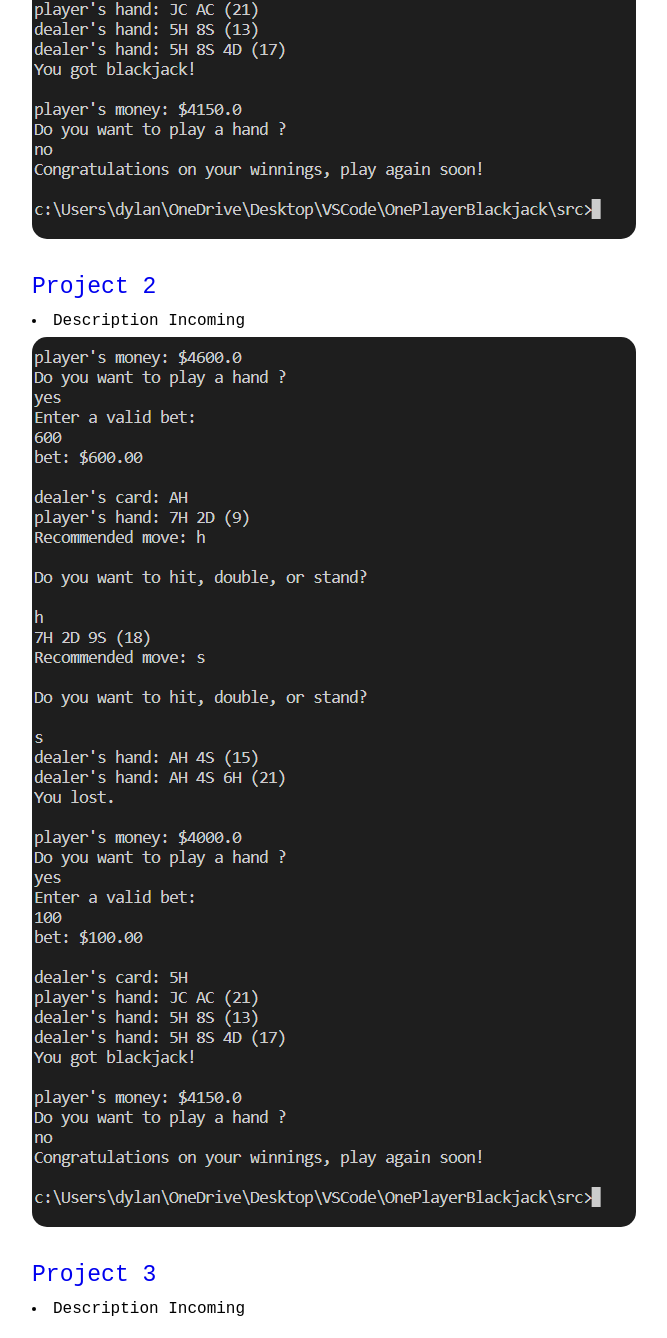
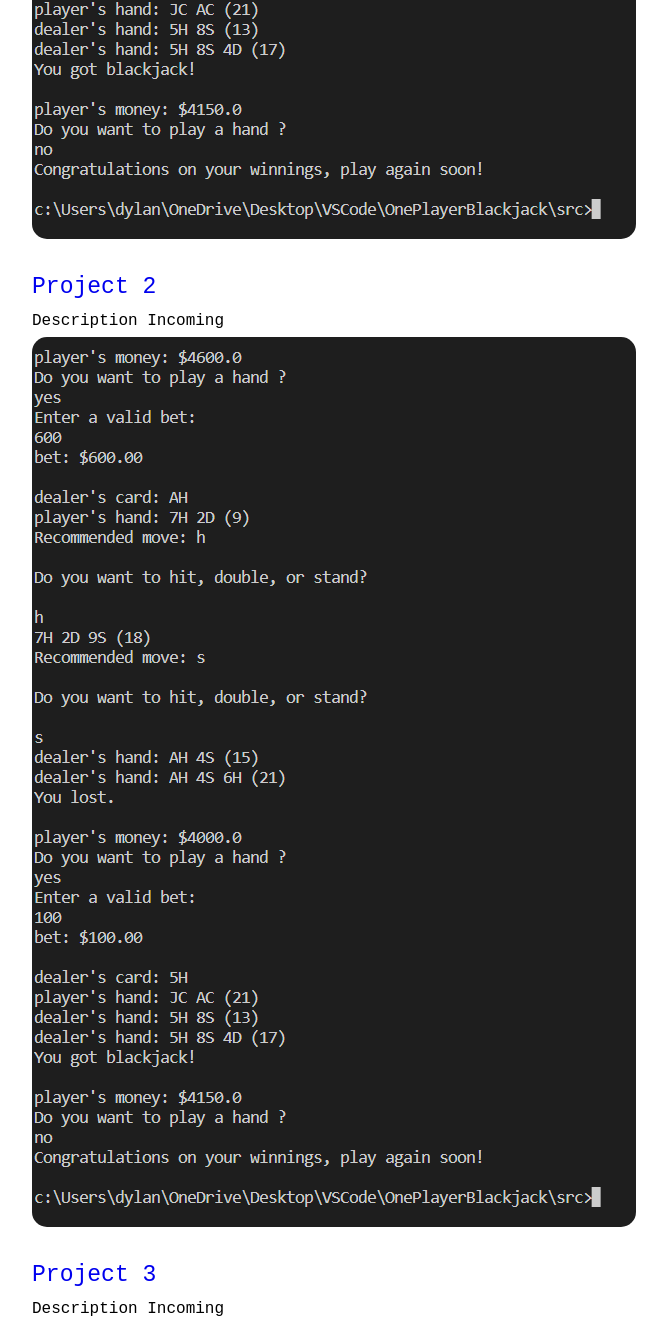
Before and after one commit to dylantonthat/dylantonthat.github.io, a plain HTML site: page index.html in a window 1280 px wide. Shown: the part 4131-5469 px from the top of the page, without its empty margins (32-699 px from the left). Drawn offline with nearby package versions, Linux system fonts and the light colour scheme.

Commit message:
description

```diff
--- a/index.html
+++ b/index.html
@@ -165,7 +165,7 @@
 
                 <div class = "layer">
                     <p>
-                        <li> Description Incoming </li>
+                        Description Incoming
                     </p>
                 </div>
             </div>
@@ -179,7 +179,7 @@
 
                 <div class = "layer">
                     <p>
-                        <li> Description Incoming </li>
+                        Description Incoming
                     </p>
                 </div>
             </div>
```
